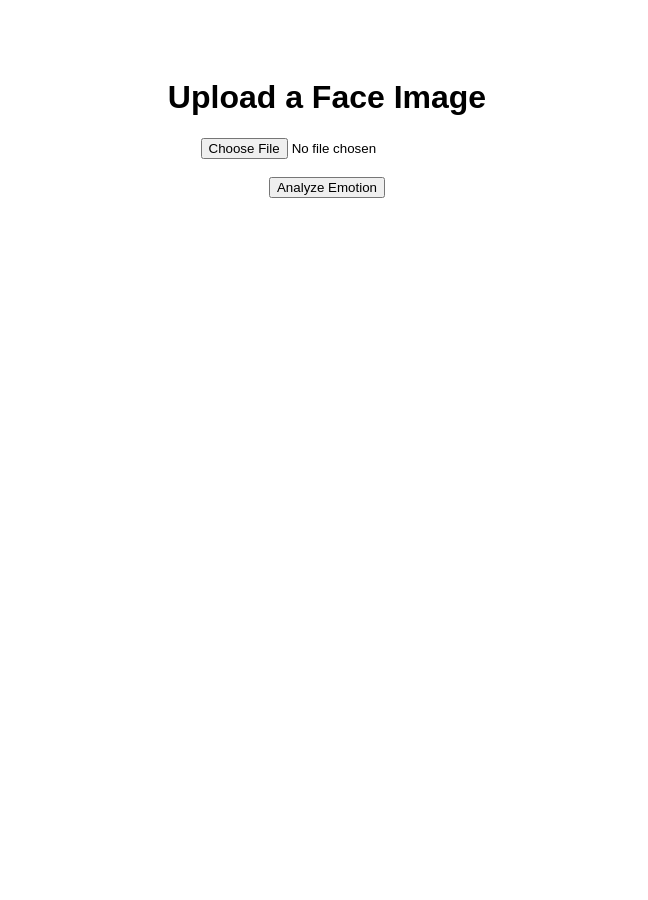
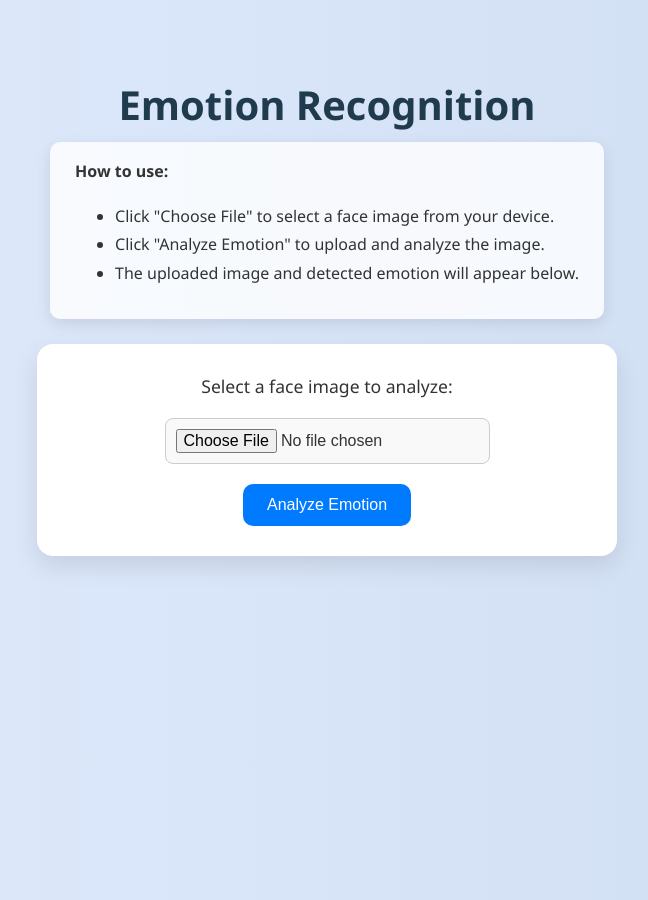
Before and after one commit to deyaa2/emotion-webapp, a Flask app: page / in a window 1280 px wide. Shown: the whole page, without its empty margins (313-961 px from the left). Before the commit the page ends 198 px from the top, so only its background shows below. Run offline with Flask 3, Linux system fonts and the light colour scheme.

Commit message:
Update index.html

```diff
--- a/emotion-webapp/templates/index.html
+++ b/emotion-webapp/templates/index.html
@@ -1,27 +1,130 @@
 <!DOCTYPE html>
-<html>
+<html lang="en">
 <head>
+    <meta charset="UTF-8">
     <title>Emotion Recognition</title>
     <style>
-        body { font-family: Arial, sans-serif; text-align: center; padding: 50px; }
-        img { max-width: 300px; margin-top: 20px; }
+        body {
+            font-family: 'Segoe UI', Tahoma, Geneva, Verdana, sans-serif;
+            background: linear-gradient(to right, #e0eafc, #cfdef3);
+            display: flex;
+            flex-direction: column;
+            align-items: center;
+            justify-content: flex-start;
+            min-height: 100vh;
+            margin: 0;
+            padding: 50px 20px;
+            color: #333;
+        }
+
+        h1 {
+            font-size: 2.5em;
+            margin-bottom: 10px;
+            color: #1f3b4d;
+        }
+
+        .instructions {
+            background-color: #ffffffcc;
+            padding: 15px 25px;
+            border-radius: 10px;
+            margin-bottom: 25px;
+            text-align: left;
+            max-width: 600px;
+            line-height: 1.8;
+            box-shadow: 0 5px 15px rgba(0, 0, 0, 0.1);
+        }
+
+        form {
+            background: white;
+            padding: 30px 40px;
+            border-radius: 16px;
+            box-shadow: 0 10px 25px rgba(0, 0, 0, 0.1);
+            text-align: center;
+            max-width: 500px;
+            width: 100%;
+        }
+
+        label {
+            font-size: 1.1em;
+            margin-bottom: 10px;
+            display: block;
+            color: #333;
+            font-weight: 500;
+        }
+
+        input[type="file"] {
+            margin-top: 10px;
+            font-size: 1em;
+            padding: 10px;
+            border: 1px solid #ccc;
+            border-radius: 8px;
+            background-color: #f9f9f9;
+        }
+
+        button {
+            margin-top: 20px;
+            background-color: #007bff;
+            color: white;
+            padding: 12px 24px;
+            border: none;
+            border-radius: 10px;
+            font-size: 1em;
+            cursor: pointer;
+            transition: background-color 0.3s ease;
+        }
+
+        button:hover {
+            background-color: #0056b3;
+        }
+
+        img {
+            margin-top: 30px;
+            max-width: 300px;
+            border-radius: 10px;
+            box-shadow: 0 6px 12px rgba(0, 0, 0, 0.15);
+        }
+
+        h2 {
+            margin-top: 40px;
+            color: #1f3b4d;
+        }
+
+        p {
+            font-size: 1.2em;
+            font-weight: bold;
+            background: #ffffffcc;
+            padding: 10px 20px;
+            border-radius: 8px;
+            display: inline-block;
+        }
     </style>
 </head>
 <body>
-    <h1>Upload a Face Image</h1>
+    <h1>Emotion Recognition</h1>
+
+    <div class="instructions">
+        <strong>How to use:</strong>
+        <ul>
+            <li>Click "Choose File" to select a face image from your device.</li>
+            <li>Click "Analyze Emotion" to upload and analyze the image.</li>
+            <li>The uploaded image and detected emotion will appear below.</li>
+        </ul>
+    </div>
+
     <form method="POST" enctype="multipart/form-data">
-        <input type="file" name="image" accept="image/*" required>
-        <br><br>
+        <label for="image">Select a face image to analyze:</label>
+        <input type="file" name="image" id="image" accept="image/*" required>
+        <br>
         <button type="submit">Analyze Emotion</button>
     </form>
 
     {% if image %}
-        <h2>Uploaded Image:</h2>
+        <h2>Uploaded Image</h2>
         <img src="{{ image }}" alt="Uploaded Image">
     {% endif %}
 
     {% if emotion %}
-        <h2>Detected Emotion:</h2>
+        <h2>Detected Emotion</h2>
         <p>{{ emotion }}</p>
     {% endif %}
 </body>
```
